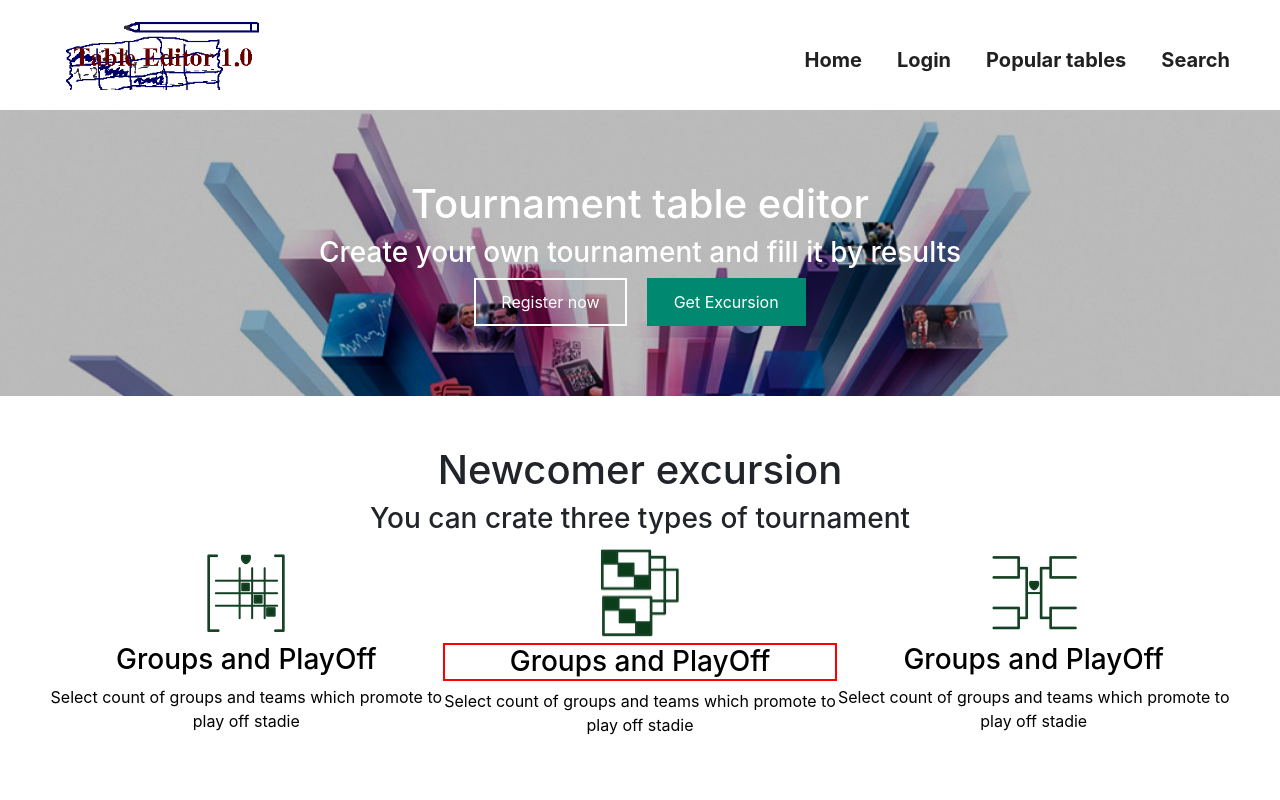
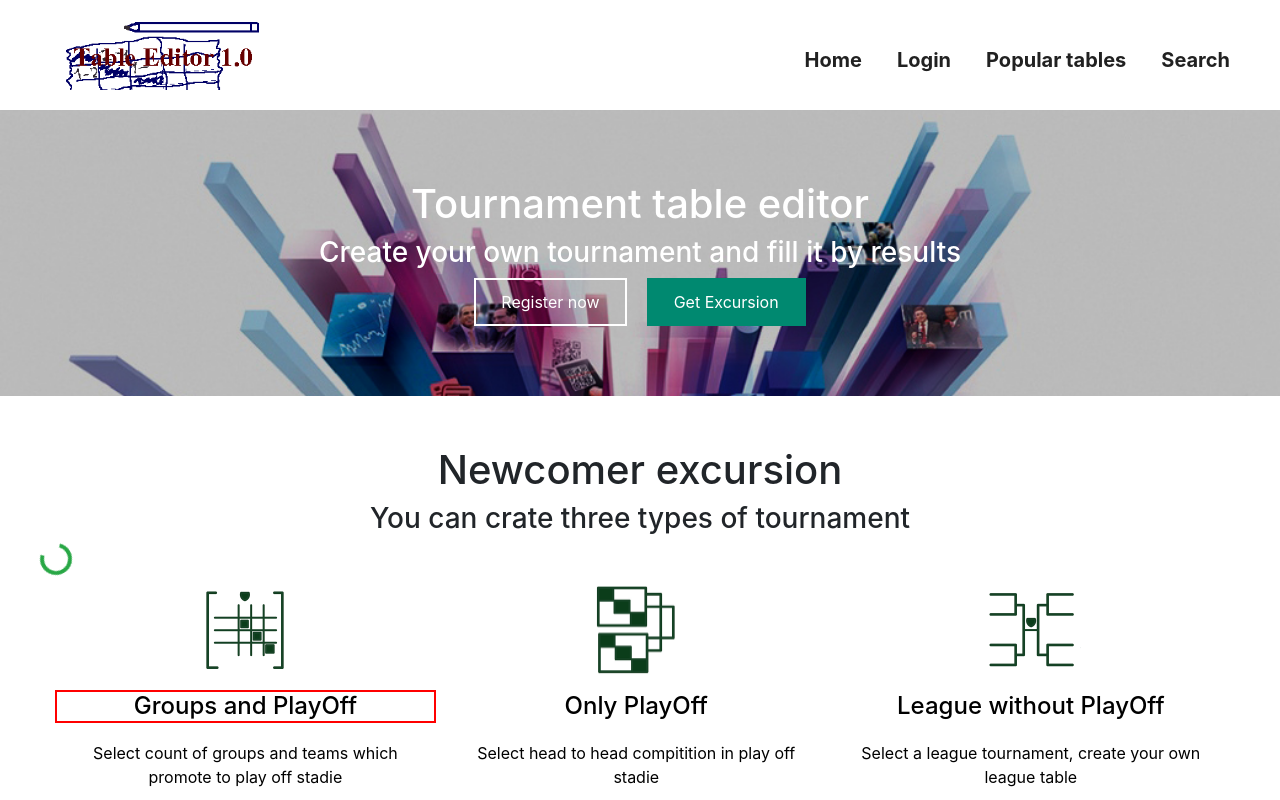
Before and after one commit to evgeneh/table-editor, a React (Create React App) app: page / in a window 1280 px wide. Shown: the top 800 px of the page. Built offline with nearby package versions, Linux system fonts and the light colour scheme.

Commit message:
table creator page add

```diff
--- a/src/App.tsx
+++ b/src/App.tsx
@@ -4,6 +4,7 @@ import './App.css';
 import HeaderMenu from "./components/header/HeaderMenu";
 import NewcomerContainer from "./components/newcomer/NewcomerContainer";
 import {Footer} from "./components/styled/Styled"
+import CreatorContainer from "./components/creator/CreatorContainer";
 
 
 const App = () => {
@@ -14,6 +15,7 @@ const App = () => {
     <div className="App">
       <HeaderMenu isAuth={isAuth}/>
       <NewcomerContainer/>
+      <CreatorContainer/>
        <Footer><a href="https://github.com/evgeneh">@evgeneh</a> 2019 </Footer>
     </div>
   );
--- a/src/components/creator-elements/TournamenTypeSelect.tsx
+++ b/src/components/creator-elements/TournamenTypeSelect.tsx
@@ -8,52 +8,82 @@ import styled from "styled-components";
 import image_rg from "../../media/gr.jpg"
 import image_rg_po from "../../media/gr_po.jpg"
 import image_po from "../../media/po.jpg"
+import {TournamentVariants} from "../../store/IStore";
 
 interface Props  {
     isSelected: boolean
 }
 
+const TournTypeImg = styled.img`
+  width: 100px;
+  transition: .4s;
+
+  &:hover{
+    transform: scale(1.2);
+}
+`
+
 const SelectionBlock = styled.div<Props>`
     text-align: center;
     color: black;
-    img {
-        width: 100px;
-    }
-    h3 {
-    border: ${p => (p.isSelected) ? "2px solid red" : "none"}
+    margin: 5px;
+    h4 {
+    margin: 10px 0;
+    border: ${p => (p.isSelected) ? "2px solid red" : "2px solid white"}
     }
 `;
 
-export type SelectionElementType = {
-    isSelected: boolean
-    imageLink: string
-    text: string
+export interface SelectionElementType extends React.HTMLAttributes<HTMLDivElement> {
+    isSelected: boolean;
+    imageLink: string;
+    text: string;
     description: string
 }
 
-const SelectionElement: React.FC<SelectionElementType> = ({isSelected, imageLink, text, description}) => {
+const SelectionElement: React.FC<SelectionElementType> = ({isSelected, imageLink, text, description, onClick}) => {
     return (
-        <SelectionBlock isSelected={isSelected}>
-            <img src={imageLink} alt={text + " logo"} />
-            <h3>{text}</h3>
-            <p>{description}</p>
+        <SelectionBlock isSelected={isSelected} onClick={onClick}>
+            <TournTypeImg src={imageLink} alt={text + " logo"} />
+            <h4>{text}</h4>
+            <p className={"p-2"}>{description}</p>
 
         </SelectionBlock>
     )
 }
 
-const TournamentTypeSelect = () => {
+type TournamentVariantSelectProps = {
+    selectedVariant?: TournamentVariants
+    tournamentVariantSelect?: ((item: TournamentVariants) => void) | null
+}
+
+
+const TournamentVariantSelect: React.FC<TournamentVariantSelectProps> = ({selectedVariant = TournamentVariants.PO_GR, tournamentVariantSelect = null }) => {
+
+    const onTournamentSelect =  (value: TournamentVariants): void => {
+        console.log('clicked')
+        if (tournamentVariantSelect !== null)
+            tournamentVariantSelect(value)
+    }
 
     return(
         <Row>
+            <div className="spinner-border text-success" role="status">
+                <span className="sr-only">Loading...</span>
+            </div>
             <Col col={'col__fr3'}>
 
-                <SelectionElement isSelected={false} imageLink={image_rg} text={"Groups and PlayOff"}
+                <SelectionElement isSelected={selectedVariant === TournamentVariants.PO_GR}
+                                  onClick={onTournamentSelect.bind(null, TournamentVariants.PO_GR)}
+                                  imageLink={image_rg} text={"Groups and PlayOff"}
                                   description={"Select count of groups and teams which promote to play off stadie"}/>
-                <SelectionElement isSelected={true} imageLink={image_rg_po} text={"Groups and PlayOff"}
-                                  description={"Select count of groups and teams which promote to play off stadie"}/>
-                <SelectionElement isSelected={false} imageLink={image_po} text={"Groups and PlayOff"}
-                                  description={"Select count of groups and teams which promote to play off stadie"}/>
+                <SelectionElement isSelected={selectedVariant === TournamentVariants.PO}
+                                  onClick={onTournamentSelect.bind(null, TournamentVariants.PO)}
+                                  imageLink={image_rg_po} text={"Only PlayOff"}
+                                  description={"Select head to head compitition in play off stadie"}/>
+                <SelectionElement isSelected={selectedVariant === TournamentVariants.LIG}
+                                  onClick={onTournamentSelect.bind(null, TournamentVariants.LIG)}
+                                  imageLink={image_po} text={"League without PlayOff"}
+                                  description={"Select a league tournament, create your own league table"}/>
 
             </Col>
         </Row>
@@ -61,4 +91,4 @@ const TournamentTypeSelect = () => {
  )}
 
 
-export default TournamentTypeSelect
+export default TournamentVariantSelect
--- /dev/null
+++ b/src/components/creator/CreatorContainer.tsx
@@ -0,0 +1,32 @@
+import * as React from 'react';
+import {connect} from "react-redux";
+
+import {RootStateType} from "../../store";
+import TournamentVariantSelect from "../creator-elements/TournamenTypeSelect";
+import {setVariantOfTournament} from "../../store/reducers/create-tournament-reducer";
+import {ITournament, TournamentVariants} from "../../store/IStore";
+
+type CreatorContainerProps = {
+    variantOfTournament: TournamentVariants
+    setVariantOfTournament: typeof setVariantOfTournament
+    tournament: ITournament
+}
+
+const CreatorContainer: React.FC<CreatorContainerProps> = (props) => {
+
+/* React.useEffect(()=> { },[])*/
+    return(
+        <>
+
+            <TournamentVariantSelect tournamentVariantSelect={props.setVariantOfTournament}
+                                     selectedVariant={props.variantOfTournament}/>
+        </>
+ )}
+
+
+ const mapStateToProps = (state: RootStateType) => ( {
+     variantOfTournament: state.createTournament.variantOfTournament,
+     tournament: state.createTournament.tournament
+ })
+
+export default connect(mapStateToProps, {setVariantOfTournament})(CreatorContainer)
--- a/src/components/newcomer/Excursion.tsx
+++ b/src/components/newcomer/Excursion.tsx
@@ -5,7 +5,7 @@ import Row from "../styled/Row";
 
 import {Section} from "../styled/Styled"
 
-import TournamentTypeSelect from "../creator-elements/TournamenTypeSelect"
+import TournamentVariantSelect from "../creator-elements/TournamenTypeSelect"
 
 const Excursion = () => {
 
@@ -17,7 +17,7 @@ const Excursion = () => {
                     <h3>You can crate three types of tournament</h3>
                 </Col>
             </Row>
-            <TournamentTypeSelect />
+            <TournamentVariantSelect />
         </Section>
  )}
 
--- a/src/index.tsx
+++ b/src/index.tsx
@@ -5,7 +5,14 @@ import './index.css';
 import App from './App';
 import * as serviceWorker from './serviceWorker';
 
-ReactDOM.render(<App />, document.getElementById('root'));
+import store from './store/index'
+
+import {Provider} from "react-redux";
+
+ReactDOM.render(
+    // eslint-disable-next-line react/jsx-no-undef
+    <Provider store={store}> <App /> </Provider>
+    , document.getElementById('root'));
 
 // If you want your app to work offline and load faster, you can change
 // unregister() to register() below. Note this comes with some pitfalls.
--- a/src/store/index.ts
+++ b/src/store/index.ts
@@ -8,6 +8,6 @@ const rootReducer = Redux.combineReducers({
 
 type rootReducerType = typeof rootReducer
 
-export type RootStateType = ReturnType<rootReducerType>
+export type RootStateType = ReturnType<typeof rootReducer>
 
 export default Redux.createStore(rootReducer)
--- a/src/store/reducers/action-types.ts
+++ b/src/store/reducers/action-types.ts
@@ -16,9 +16,11 @@ interface SetGroupsCountAction {
     groupsCount: number
 }
 
-interface setVariantOfTournament {
+export interface setVariantOfTournamentAction {
     type: typeof SET_TOURNAMENT_TYPE
     variantOfTournament: TournamentVariants
 }
 
-export type CreateTournamentActionType = AddTournamentNameAction | SetGroupsCountAction | setVariantOfTournament
+
+
+export type CreateTournamentActionType = AddTournamentNameAction | SetGroupsCountAction | setVariantOfTournamentAction
--- a/src/store/reducers/create-tournament-reducer.ts
+++ b/src/store/reducers/create-tournament-reducer.ts
@@ -1,31 +1,36 @@
 import {ICreateTournamentState, TournamentVariants} from "../IStore"
 import {ADD_TOURNAMENT_NAME, CreateTournamentActionType, SET_GROUPS_COUNT, SET_TOURNAMENT_TYPE} from "./action-types";
 
-
 let initialState : ICreateTournamentState = {
     variantOfTournament: TournamentVariants.PO_GR,
-    name : "",
-    groups: [],
-    teamsCount: 0,
-    groupsCount: 0,
-    playOffCount: 0,
-    homeAway: false
+    tournament: {
+        name: "",
+        groups: [],
+        teamsCount: 0,
+        groupsCount: 0,
+        playOffCount: 0,
+        homeAway: false
+    }
 }
 
-export const createTournamentReducer = (state: ICreateTournamentState, action: CreateTournamentActionType): ICreateTournamentState => {
+export const createTournamentReducer = (state = initialState, action: CreateTournamentActionType): ICreateTournamentState => {
     switch (action.type) {
         case ADD_TOURNAMENT_NAME:
-            return {...state, name: action.tournamentName}
+            return {...state, tournament: { ...state.tournament, name: action.tournamentName} }
         case SET_GROUPS_COUNT:
-            return {...state, groupsCount: action.groupsCount}
+            return {...state, tournament: { ...state.tournament, groupsCount: action.groupsCount} }
         case SET_TOURNAMENT_TYPE:
-            let groupCount = state.groupsCount
+            let groupCount = state.tournament.groupsCount
             if (action.variantOfTournament === TournamentVariants.PO)
                 groupCount = 0
             else if (action.variantOfTournament === TournamentVariants.LIG)
                 groupCount = 1
-            return {...state}
+            return {...state, variantOfTournament: action.variantOfTournament, tournament: {...state.tournament, groupsCount: groupCount}}
     }
 
     return state
 }
+
+export const setVariantOfTournament = (variantOfTournament: TournamentVariants) => {
+    return {type: SET_TOURNAMENT_TYPE, variantOfTournament}
+}
```
Also changed, not shown: public/index.html (+1 -21 lines), src/store/IStore.ts (+6 -2 lines).
